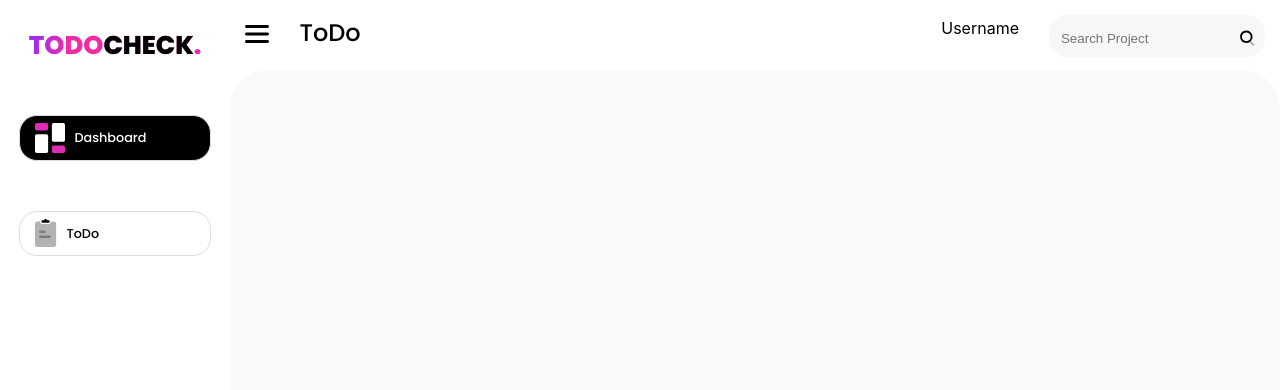
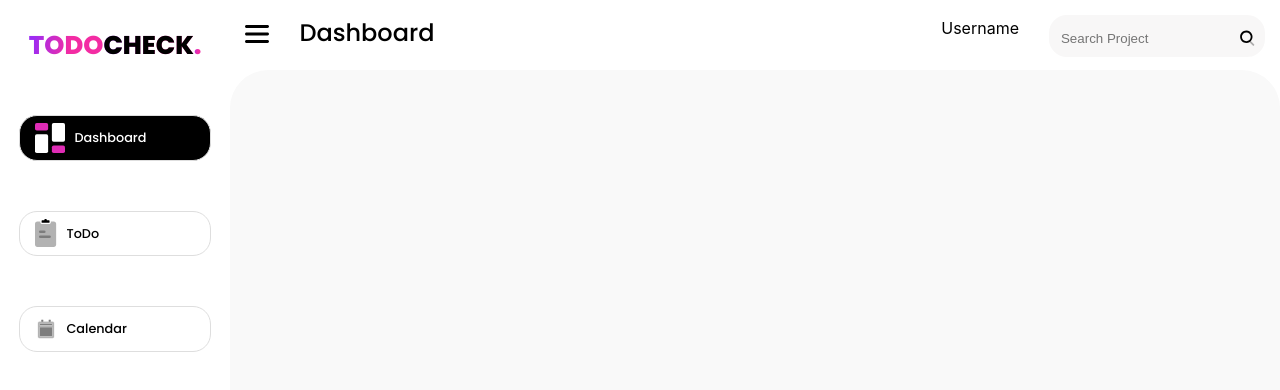
Before and after one commit to AgiTochka/todo-app, a React (Create React App) app: page /home in a window 1280 px wide. Shown: the top 390 px of the page. Built offline with nearby package versions, Linux system fonts and the light colour scheme.

Commit message:
feat: create calendar page

```diff
--- a/src/App.js
+++ b/src/App.js
@@ -14,6 +14,7 @@ import Wellcome from './pages/wellcome/Wellcome';
 import Login from './pages/login/Login'
 import useAuth from "./context/AuthProvider";
 import RequireAuth from './context/PrivateRoute';
+import Calendar from "./pages/calendar/Calendar";
 const App = () => {
     const { isAuthenticated } = useAuth();
     return (
@@ -26,6 +27,7 @@ const App = () => {
                     <Route path={"/register"} element={<Registr />}></Route>
                     <Route path={"/login"} element={<Login />}></Route>
                     <Route path={"/tasks"} element={<Tasks />}></Route>
+                    <Route path={"/calendar"} element={<Calendar/>}></Route>
                     <Route path='*' element={<Navigate to={isAuthenticated ? '/home' : '/'} />} />
                 </Routes>
             </div>
--- a/src/components/header/header.jsx
+++ b/src/components/header/header.jsx
@@ -13,11 +13,22 @@ const Header = () => {
         header.classList.toggle('animHeader');
         workspace.classList.toggle('animWorkspace');
     }
+
+    let pageName = '';
+    if (window.location.pathname === `/home`) {
+        pageName = 'Dashboard';
+    }
+    if (window.location.pathname === `/tasks`) {
+        pageName = 'ToDo';
+    }
+    if (window.location.pathname === `/calendar`) {
+        pageName = 'Calendar';
+    }
     return (
         <div className='main-header' id='header'>
             <div className='menu'>
                 <button onClick={() => Pannel()}> <img src={iconMenu} alt={''} /></button>
-                <h2>ToDo</h2>
+                <h2>{pageName}</h2>
             </div>
             <div className='rightSide'>
                 <div className='userInfo'>
--- a/src/components/navigation/navigation.jsx
+++ b/src/components/navigation/navigation.jsx
@@ -4,6 +4,8 @@ import iconTaskAct from './img/icon-task-active.svg';
 import iconTask from './img/icon-task.svg';
 import iconDbAct from './img/icon-db-active.svg';
 import iconDb from './img/icon-db.svg';
+import iconCalendar from './img/icon-calendar.svg';
+import iconCalendarAct from './img/icon-calendar-active.svg';
 import {NavLink} from 'react-router-dom';
 
 
@@ -12,9 +14,17 @@ class Navigation extends React.Component {
 
     render() {
         const { match, location } = this.props;
-        let isActive = false;
+        let isActiveHome = false;
         if (window.location.pathname === `/home`) {
-            isActive = true;
+            isActiveHome = true;
+        }
+        let isActiveTask = false;
+        if (window.location.pathname === `/tasks`) {
+            isActiveTask = true;
+        }
+        let isActiveCalendar = false;
+        if (window.location.pathname === `/calendar`) {
+            isActiveCalendar = true;
         }
         return (
             <div className='left-pannel' id={'pannel'}>
@@ -26,14 +36,20 @@ class Navigation extends React.Component {
 
                 <NavLink to={'/home'}>
                     <div className='button button-color'>
-                        <img className='icon-svg' src={isActive ? iconDbAct : iconDb} alt='logo'/>
+                        <img className='icon-svg' src={isActiveHome ? iconDbAct : iconDb} alt='logo'/>
                         <p>Dashboard</p>
                     </div>
                 </NavLink>
                 <NavLink to={"/tasks"} >
                     <div className='button button-color'>
-                        <img className='icon-svg' src={isActive ? iconTask : iconTaskAct} alt='logo'/>
+                        <img className='icon-svg' src={isActiveTask ? iconTaskAct : iconTask} alt='logo'/>
                         <p>ToDo</p>
+                    </div>
+                </NavLink>
+                <NavLink to={'/calendar'}>
+                    <div className='button button-color'>
+                        <img className='icon-svg' src={isActiveCalendar ? iconCalendarAct : iconCalendar} alt='logo'/>
+                        <p>Calendar</p>
                     </div>
                 </NavLink>
 
--- /dev/null
+++ b/src/pages/calendar/Calendar.css
@@ -0,0 +1,20 @@
+.main-home{
+    background-color: white;
+    width: 100%;
+    height: 100%;
+}
+
+.workspace{
+    margin-left: 18vw;
+    margin-top: 70px;
+    background: #F9F9F9;
+    width: calc(100vw - 18vw);
+    height: calc(100vh - 70px);
+    border-radius: 38px;
+    transition: margin-left 0.3s, width 0.3s;
+}
+
+.animWorkspace{
+    margin-left: 0;
+    width: 100vw;
+}
--- /dev/null
+++ b/src/pages/calendar/Calendar.jsx
@@ -0,0 +1,17 @@
+import './Calendar.css';
+import Navigation from '../../components/navigation/navigation';
+import Header from "../../components/header/header";
+
+
+const Calendar = () => {
+
+    return (
+        <div className='main-home'>
+            <Navigation />
+            <Header />
+            <div className='workspace' id="workspace">
+            </div>
+        </div>
+    )
+}
+export default Calendar
```
Also changed, not shown: src/components/navigation/img/icon-calendar-active.svg (added), src/components/navigation/img/icon-calendar.svg (added).
